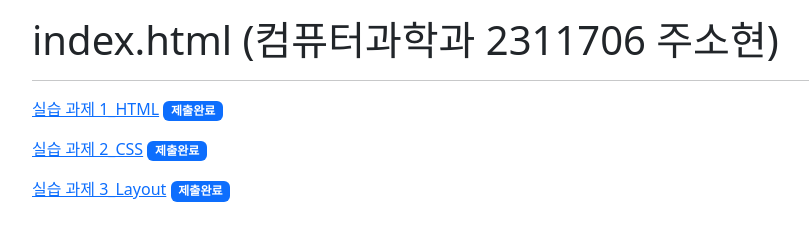
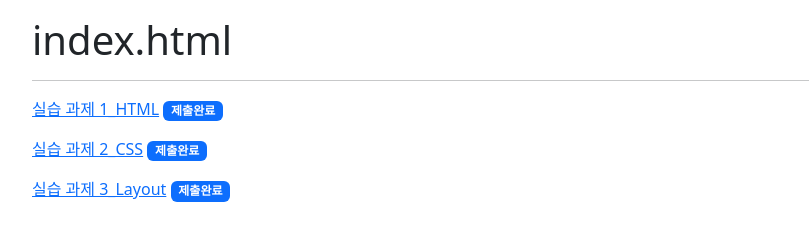
Before and after one commit to ssssuhhh/2311706_2024, a plain HTML site: page index.html in a window 1280 px wide. Shown: the whole page, without its empty margins (50-859 px from the left). Drawn offline with nearby package versions, Linux system fonts and the light colour scheme.

Commit message:
index.html

```diff
--- a/index.html
+++ b/index.html
@@ -9,7 +9,7 @@
 </head>
 <body>
     <div class="container mt-3">
-        <h1>index.html (컴퓨터과학과 2311706 주소현)</h1>
+        <h1>index.html</h1>
         <hr>
         <ul class="nav flex-column">
             <li class="pb-3"><a href="./LAB1/main.html">실습 과제 1_HTML</a> <span class="badge bg-primary">제출완료</span></li>
```
